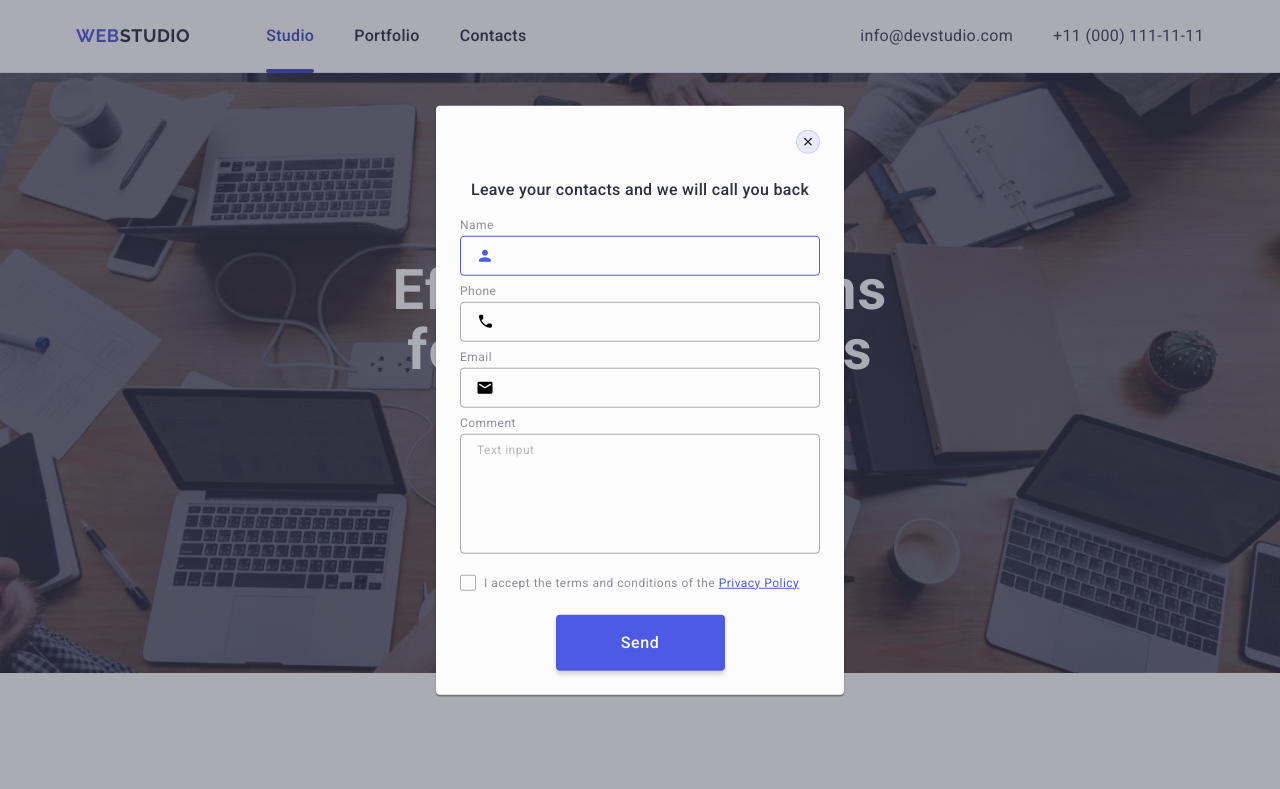
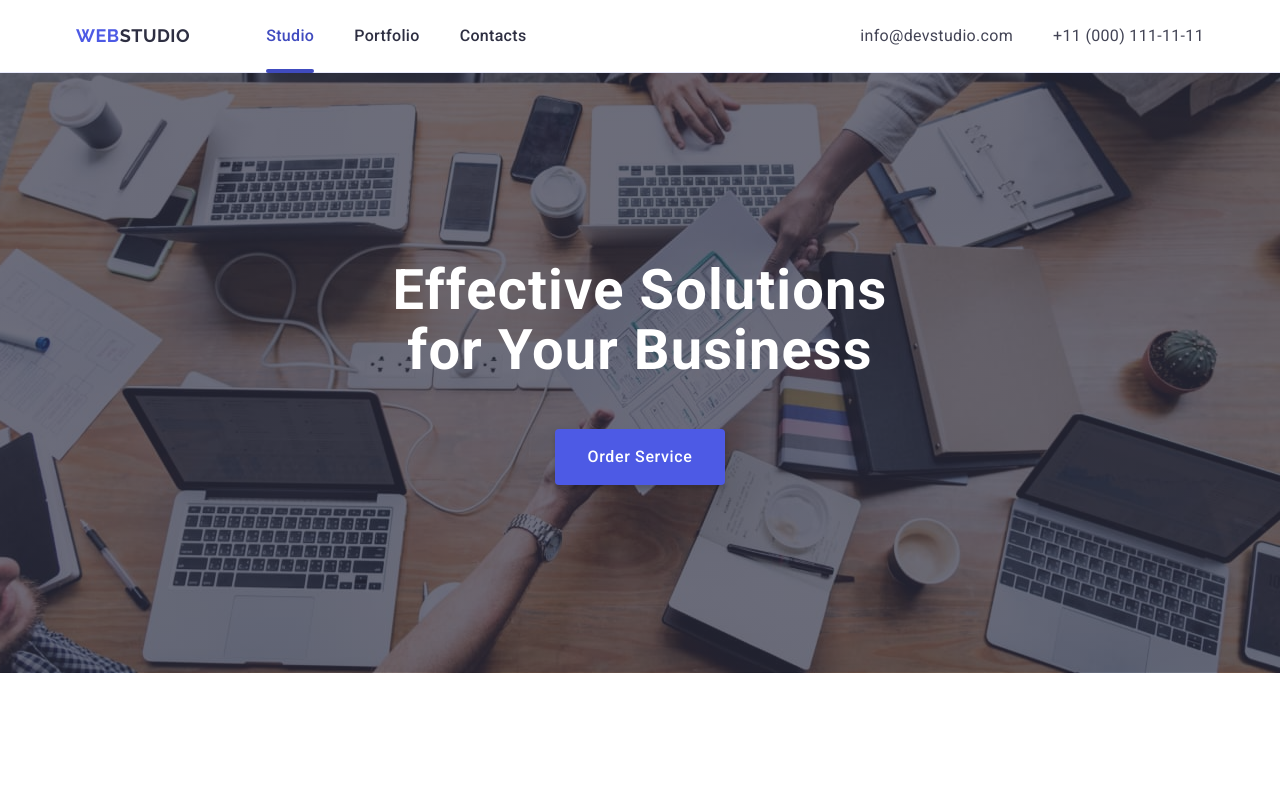
Before and after one commit to YevheniiaYakymenko/goit-markup-hw-06, a plain HTML site: page index.html in a window 1280 px wide. Shown: the top 789 px of the page. Drawn offline with nearby package versions, Linux system fonts and the light colour scheme.

Commit message:
Update index.html

```diff
--- a/index.html
+++ b/index.html
@@ -562,7 +562,7 @@
         </div>
     </footer>
 
-    <div class="backdrop is-open">
+    <div class="backdrop is-openn">
         <div class="modal">
             <button type="button" class="modal-close-btn">
                 <svg class="modal-close-icon" width="8" height="8">
```
